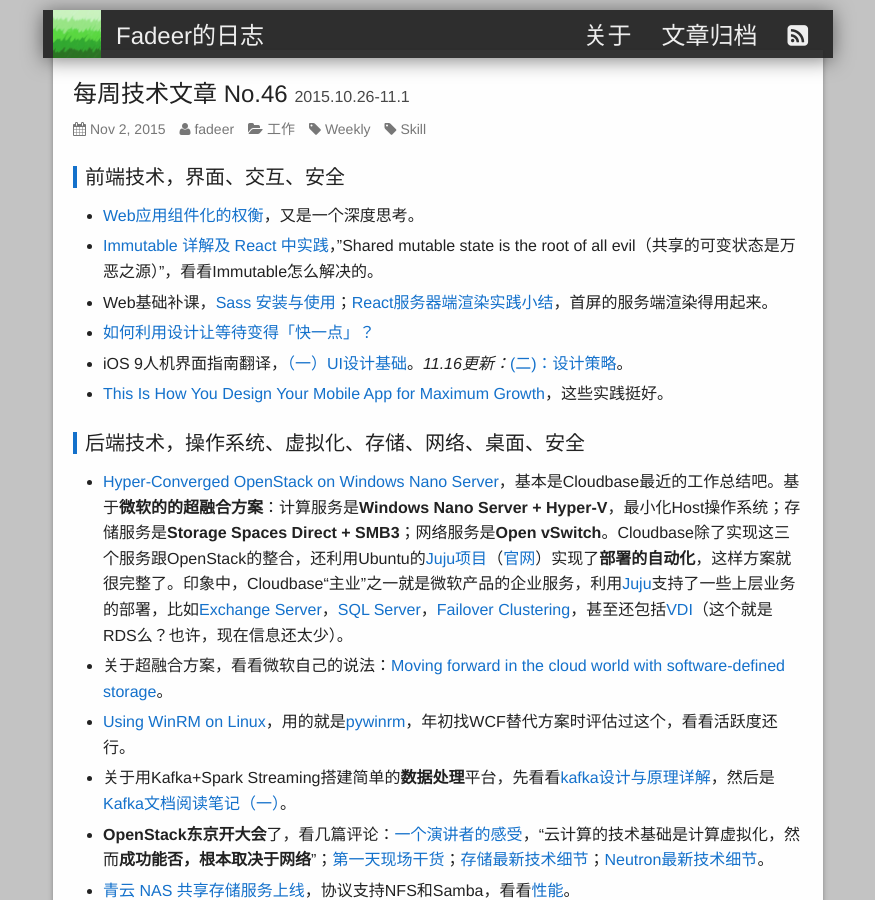
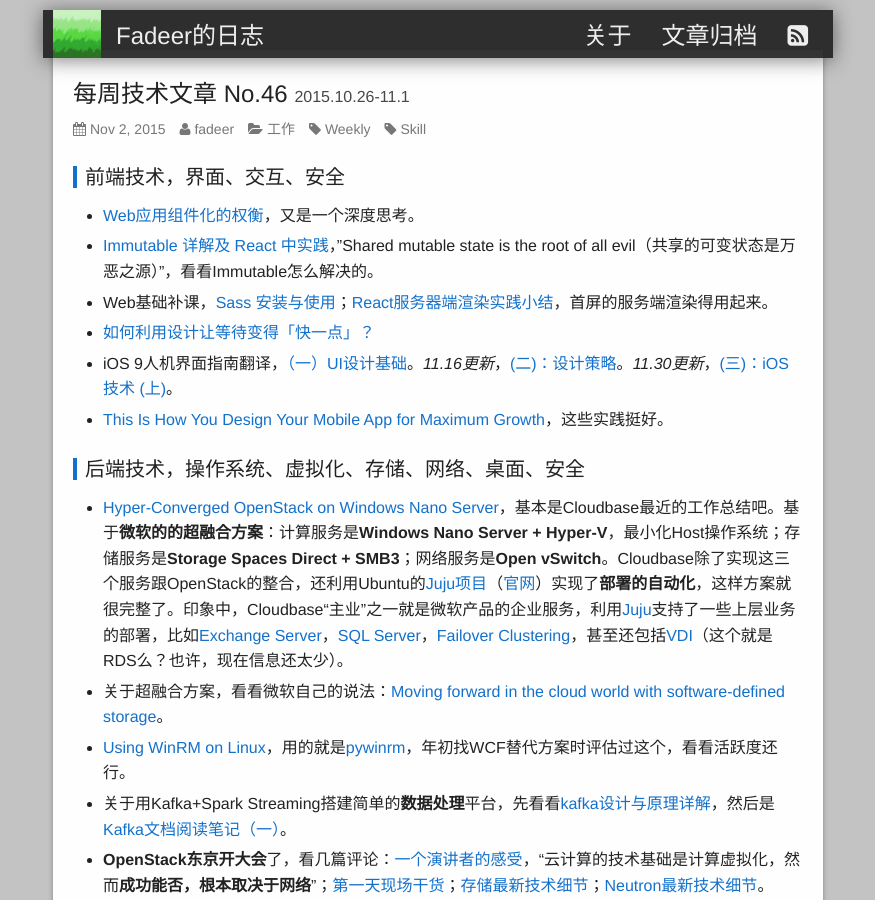
Before and after one commit to fadeer/fadeer.github.io, a Jekyll site: the page built from _posts/weekly/2015-11-02-weekly-46.markdown, in a window 1280 px wide and 900 px high. Shown: the whole window, without its empty margins (202-1077 px from the left). Built offline with Jekyll 4.4.1, drawn with Linux system fonts in a browser that asks for light colours.

Commit message:
update post

```diff
--- a/_posts/weekly/2015-11-02-weekly-46.markdown
+++ b/_posts/weekly/2015-11-02-weekly-46.markdown
@@ -14,7 +14,7 @@
 * [Immutable 详解及 React 中实践](http://segmentfault.com/a/1190000003910357)，"Shared mutable state is the root of all evil（共享的可变状态是万恶之源）"，看看Immutable怎么解决的。
 * Web基础补课，[Sass 安装与使用](http://segmentfault.com/a/1190000003912703)；[React服务器端渲染实践小结](http://www.alloyteam.com/2015/10/8783/)，首屏的服务端渲染得用起来。
 * [如何利用设计让等待变得「快一点」？](http://www.woshipm.com/pd/227816.html)
-* iOS 9人机界面指南翻译，[（一）UI设计基础](http://isux.tencent.com/ios9-guideline-ch1.html)。*11.16更新：*[(二)：设计策略](http://isux.tencent.com/ios9-guideline-ch2.html)。
+* iOS 9人机界面指南翻译，[（一）UI设计基础](http://isux.tencent.com/ios9-guideline-ch1.html)。*11.16更新*，[(二)：设计策略](http://isux.tencent.com/ios9-guideline-ch2.html)。*11.30更新*，[(三)：iOS 技术 (上)](http://isux.tencent.com/ios9-guideline-ch3-1.html)。
 * [This Is How You Design Your Mobile App for Maximum Growth](http://firstround.com/review/this-is-how-you-design-your-app-for-maximum-growth/)，这些实践挺好。
 
 后端技术，操作系统、虚拟化、存储、网络、桌面、安全
--- a/_posts/weekly/2015-11-09-weekly-47.markdown
+++ b/_posts/weekly/2015-11-09-weekly-47.markdown
@@ -22,7 +22,7 @@
 ----
 * [Google Borg论文的读书笔记](http://www.alauda.cn/2015/11/03/google-borg/)，“Borg 是在传说中流传已久的 Google 内部集群管理系统，现在火热的 Mesos 和 Kubnetes 都是源自于 Borg；Google 还是对外隐藏了很多比较关键的设计，读到最后我觉得 Google 放出来就是像推广他的 k8s 项目”。[论文原文](http://research.google.com/pubs/pub43438.html)。
 * [Nutanix与联想的超融合战略合作](http://server.zdnet.com.cn/server/2015/1106/3067025.shtml)了，[这是](http://www.nutanix.com/2015/11/04/nutanix-and-lenovo/) Nutanix官方的说明。这事儿真得[感谢戴尔](http://server.zdnet.com.cn/server/2015/1105/3066894.shtml)？四大服务器厂商的超融合方案，**惠普+StoreVirtual、戴尔+VMware、联想+Nutanix、思科+Simplivity**，有道理。
-* 容器私有云和持续发布都要解决哪些基础问题，[第一集](http://www.cnblogs.com/zhengyun_ustc/p/dockernow.html)。
+* 容器私有云和持续发布都要解决哪些基础问题，[第一集](http://www.cnblogs.com/zhengyun_ustc/p/dockernow.html)。*11.30更新*，[第二集](http://www.cnblogs.com/zhengyun_ustc/p/dockernow2.html)。
 * [微博推荐架构的演进](http://www.infoq.com/cn/articles/evolution-of-micro-blog-recommendation)，折腾。
 * [BetaBot 木马分析](http://drops.wooyun.org/papers/10260)，作为一个专业木马，“该木马具备破坏杀软、自保护、BotKiller、Userkit(Ring3 Rootkit)、自定义注入技术、防其他木马感染、、DDoS、网络监视/阻塞、USB设备感染、SOCKS4代理、自校验保护、过UAC、反Sandbox等功能”，这用户体验可能比有些桌面应用都好。
 * [“大灰狼”远控木马分析及幕后真凶调查](http://drops.wooyun.org/papers/10294)，“社工”是项必要技能，哈哈。
```
